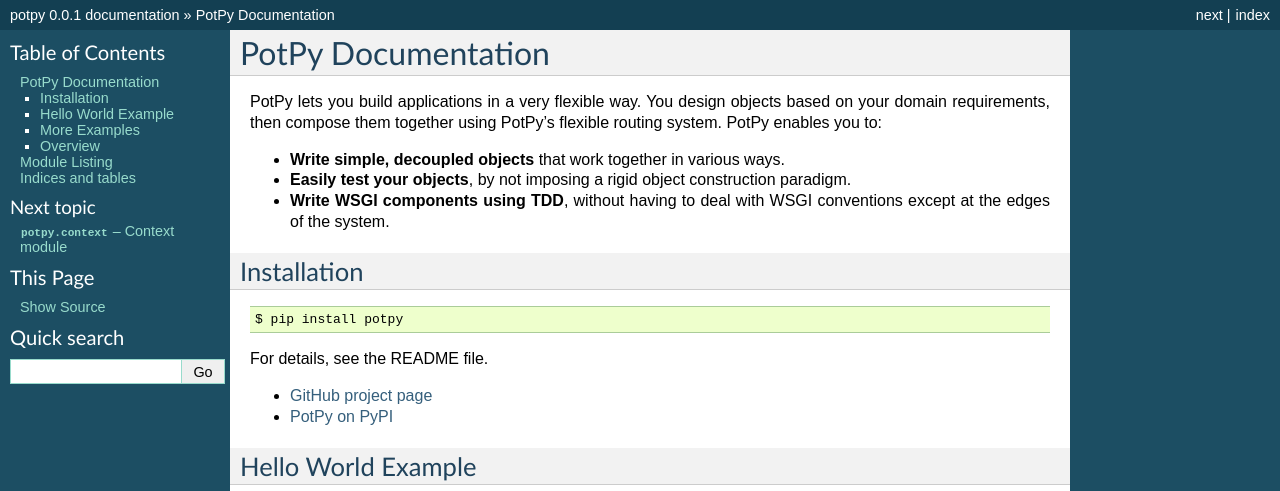
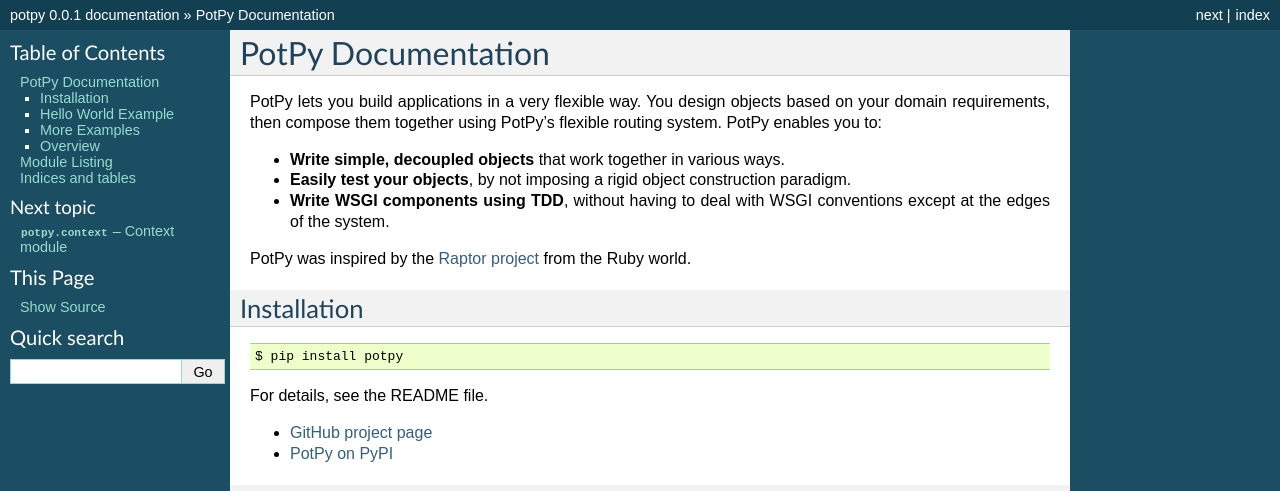
Before and after one commit to dhain/potpy, a Sphinx documentation site: the page built from docs/index.rst, in a window 1280 px wide and 900 px high, cut to the strip 0-491 px from the top of the window. Built offline with Sphinx 7.4.7, drawn with Linux system fonts in a browser that asks for light colours.

Commit message:
refer to raptor in intro

```diff
--- a/docs/index.rst
+++ b/docs/index.rst
@@ -10,6 +10,9 @@
   paradigm.
 * **Write WSGI components using TDD**, without having to deal with WSGI
   conventions except at the edges of the system.
+
+PotPy was inspired by the `Raptor project
+<https://github.com/garybernhardt/raptor>`_ from the Ruby world.
 
 Installation
 ------------
```
